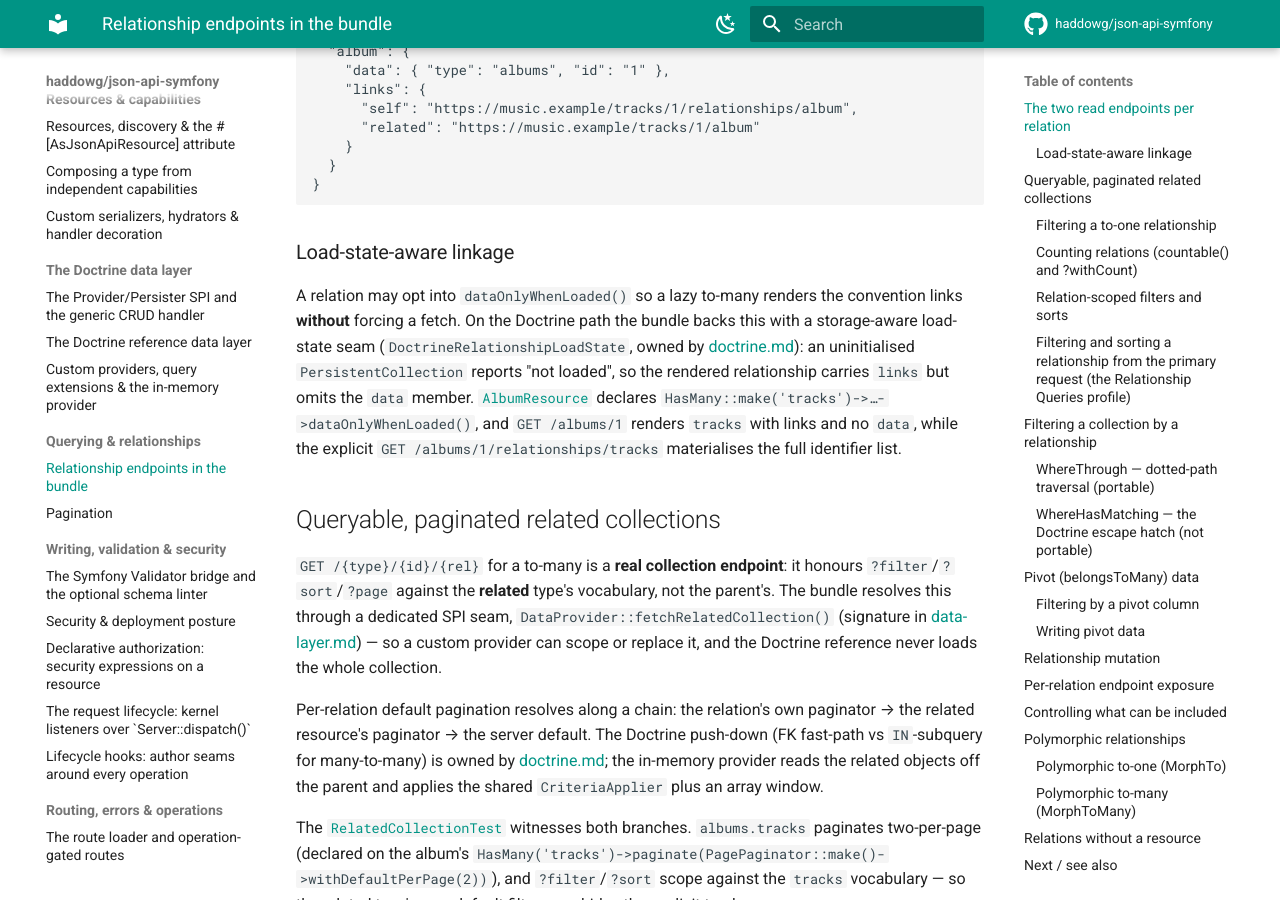
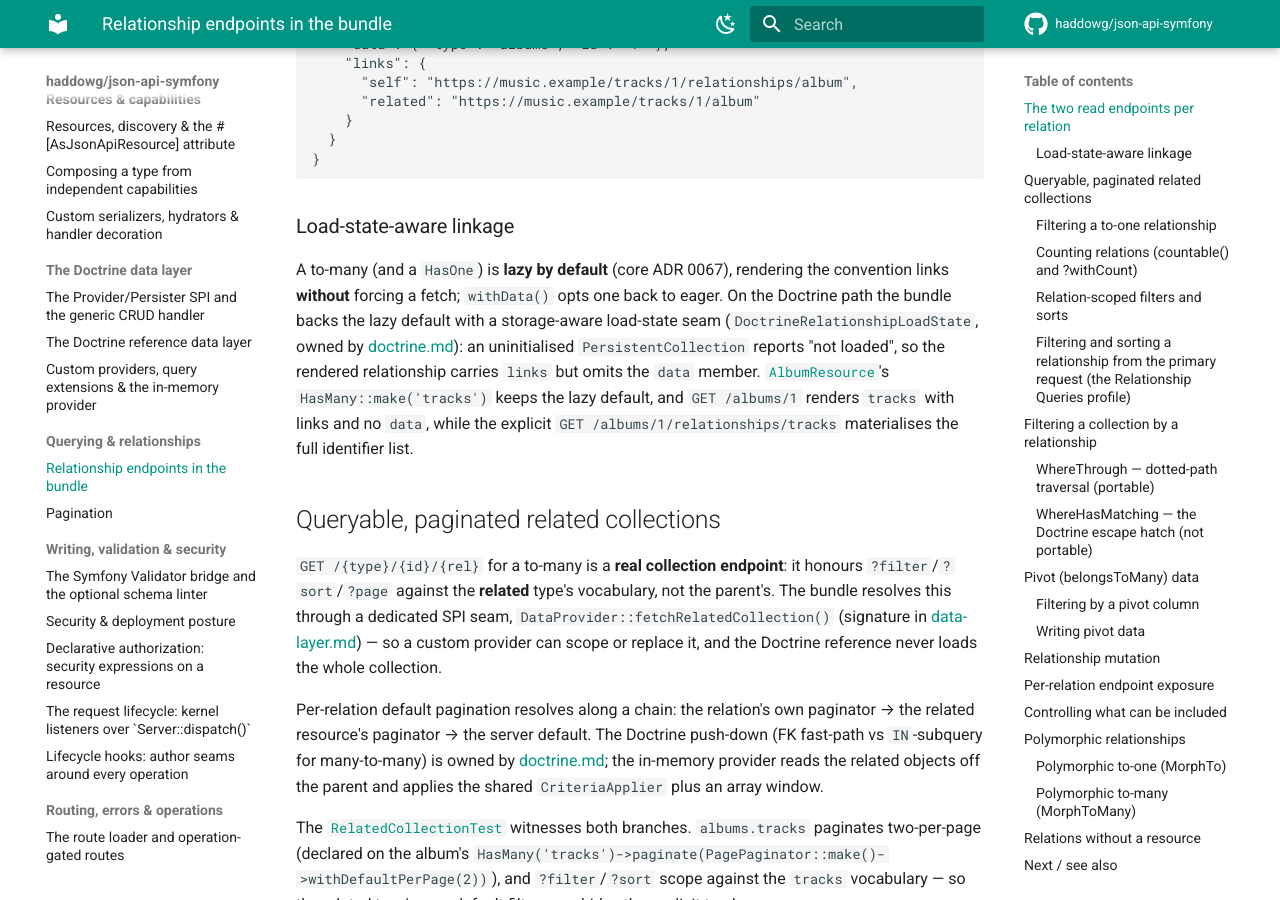
Before and after one commit to haddowg/json-api-symfony, an MkDocs documentation site: the page built from docs/relationships.md, in a window 1280 px wide and 900 px high, scrolled down 1269 px. Built offline with MkDocs 1.6.1 and Material for MkDocs 9.7.7, drawn with Linux system fonts in a browser that asks for light colours; comment, search, counter and statistics services are not loaded; some of the changed text lies outside the part shown.

Commit message:
feat!: adopt the lazy-by-default relationship linkage data (#39)
## Summary

Consumes the core change
([haddowg/json-api#60](https://github.com/haddowg/json-api/pull/60): a
to-many and `HasOne` are lazy by default; `withData()` opts back to
eager) and closes the pre-v1 query-budget audit's **second finding**: a
plain collection read previously forced one lazy storage load *per
parent* for every to-many relation whose linkage `data` rendered — the
Doctrine `PersistentCollection` initialised purely to serialize
identifiers an `?include` would have batched (an M×K N+1).

With the lazy default, a non-included to-many on a managed entity
renders its `links` and **never initialises its collection**. The
reference `DoctrineRelationshipLoadState` predicate is unchanged — it
now serves the lazy *default* rather than the (removed)
`dataOnlyWhenLoaded()` opt-in. The in-memory provider wires no
predicate, so its relations are always "loaded" and emit data as before.

A new query-budget regression (`DoctrineReadQueryBudgetTest`) asserts a
collection read issues **zero** per-parent linkage loads for a lazy
to-many. The dual-provider conformance keeps an eager `withData()`
to-many as the always-emitting baseline alongside the lazy witnesses, so
both modes stay covered. Test and example resources drop the removed
`dataOnlyWhenLoaded()` (a to-many is lazy without it); the deliberate
eager demonstrators (the example track→playlists relation, the
conformance `comments` baseline) adopt `withData()`.

## Breaking change

Relations are lazy by default per the core change. A resource that
relied on a to-many or `HasOne` rendering linkage identifiers eagerly
must call `withData()` on it. Owner-side to-ones (`BelongsTo`/`MorphTo`)
are unchanged.

## Test plan

- [ ] Confirm a non-included to-many on a Doctrine read renders
links-only (no per-parent collection load)
- [ ] Confirm `?include` of that relation materialises the full
identifier list
- [ ] Confirm a `withData()` to-many still renders identifiers on both
providers
- [ ] Confirm the in-memory provider is unaffected (no load-state
predicate → always emits)

```diff
--- a/docs/relationships.md
+++ b/docs/relationships.md
@@ -3,7 +3,7 @@
 The core library owns the relation DSL — `BelongsTo`/`HasMany`/`BelongsToMany`/`MorphTo`
 (`HasMany` is the plain to-many, `BelongsToMany` the pivot-backed to-many — see
 [core relations](https://github.com/haddowg/json-api/blob/main/docs/relations.md)),
-the `type()`/`paginate()`/`dataOnlyWhenLoaded()` builders, the
+the `type()`/`paginate()`/`withData()` builders, the
 `withoutLinks()`/`cannotReplace()` exposure flags, and the rendering of linkage,
 `self`/`related` links and `?include`. Read
 [core relations](https://github.com/haddowg/json-api/blob/main/docs/relations.md)
@@ -69,15 +69,15 @@
 
 ### Load-state-aware linkage
 
-A relation may opt into `dataOnlyWhenLoaded()` so a lazy to-many renders the
-convention links **without** forcing a fetch. On the Doctrine path the bundle
-backs this with a storage-aware load-state seam (`DoctrineRelationshipLoadState`,
-owned by [doctrine.md](doctrine.md)): an uninitialised `PersistentCollection`
-reports "not loaded", so the rendered relationship carries `links` but omits the
-`data` member.
-[`AlbumResource`](../examples/music-catalog-symfony/src/Resource/AlbumResource.php)
-declares `HasMany::make('tracks')->…->dataOnlyWhenLoaded()`, and `GET /albums/1`
-renders `tracks` with links and no `data`, while the explicit
+A to-many (and a `HasOne`) is **lazy by default** (core ADR 0067), rendering the
+convention links **without** forcing a fetch; `withData()` opts one back to eager.
+On the Doctrine path the bundle backs the lazy default with a storage-aware
+load-state seam (`DoctrineRelationshipLoadState`, owned by
+[doctrine.md](doctrine.md)): an uninitialised `PersistentCollection` reports "not
+loaded", so the rendered relationship carries `links` but omits the `data` member.
+[`AlbumResource`](../examples/music-catalog-symfony/src/Resource/AlbumResource.php)'s
+`HasMany::make('tracks')` keeps the lazy default, and `GET /albums/1` renders
+`tracks` with links and no `data`, while the explicit
 `GET /albums/1/relationships/tracks` materialises the full identifier list.
 
 ## Queryable, paginated related collections
```
Also changed, not shown: docs/adr/0015-relationship-linkage-load-state-is-a-storage-aware-predicate.md (+6 -1 lines), docs/adr/0074-lazy-relationship-data-default-and-the-finding-2-n1-fix.md (added, +20 -0 lines), docs/doctrine.md (+9 -10 lines), docs/resources.md (+1 -1 lines), 11 other files.
